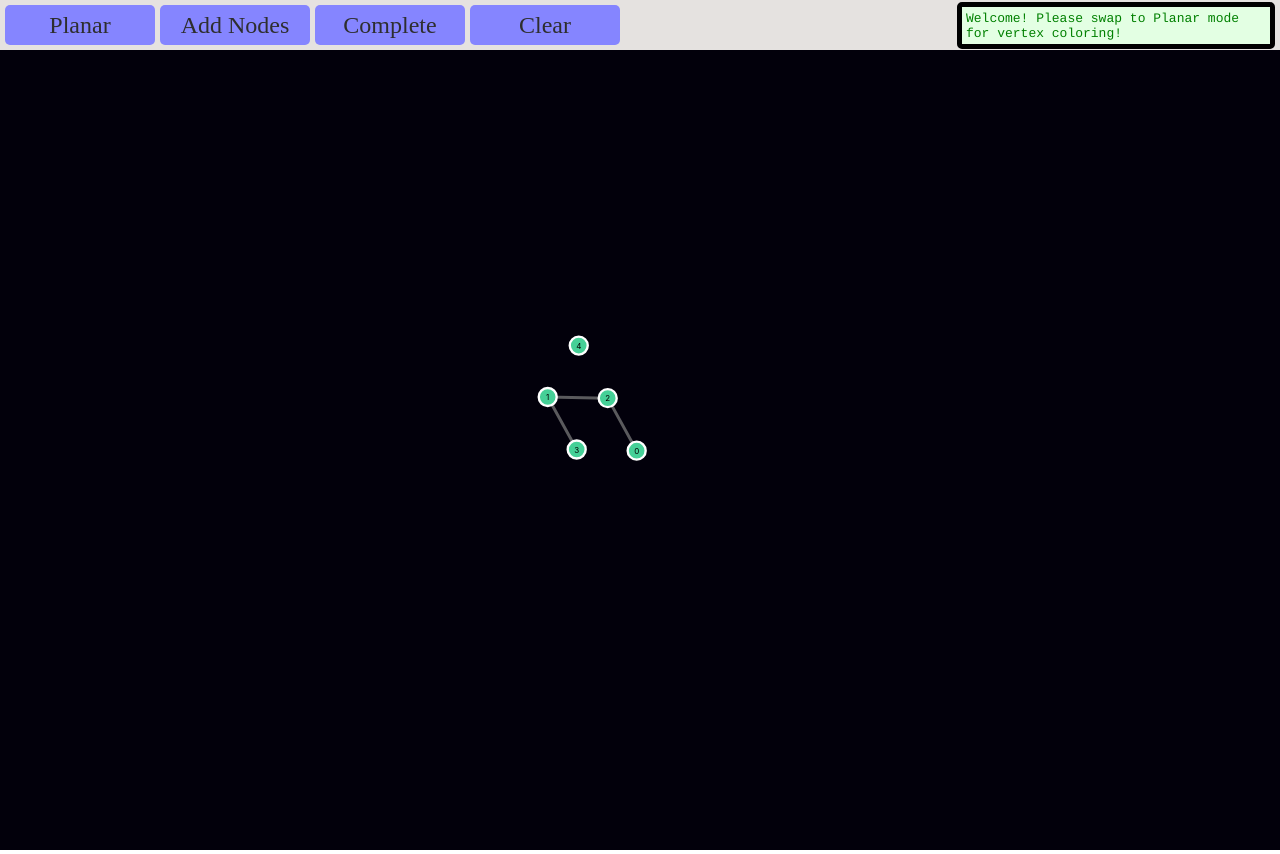
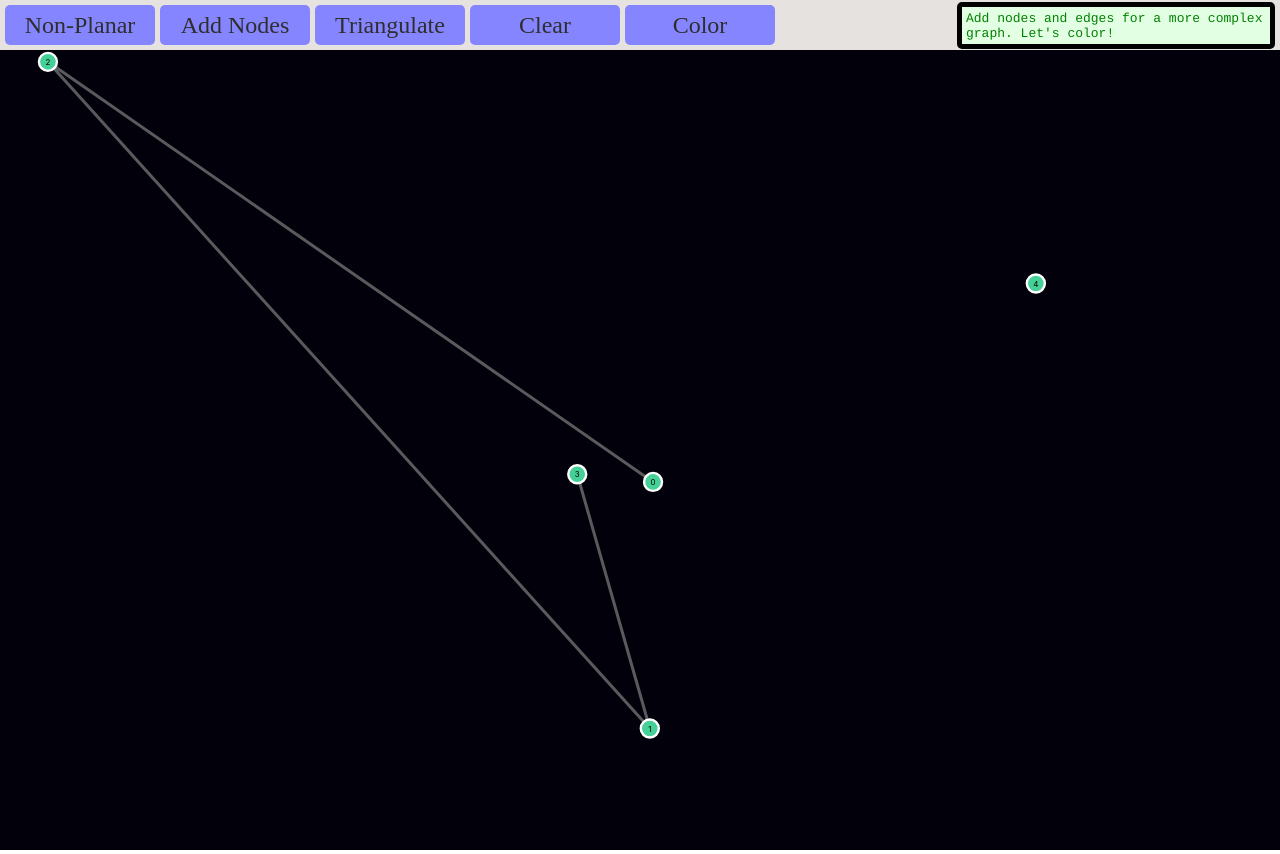
Before and after one commit to NickyDCFP/vertex-coloring-visualizer, a React (Create React App) app: page / in a window 1280 px wide. Built offline with nearby package versions, Linux system fonts and the light colour scheme.

Commit message:
made planarity the default, changed console

```diff
--- a/src/App.js
+++ b/src/App.js
@@ -21,11 +21,11 @@ import { useState, useCallback } from 'react';
 
 const innerHeight = window.innerHeight;
 const innerWidth = window.innerWidth;
-const defaultConsoleMessage = 'Welcome! Please swap to Planar mode for vertex coloring!';
+const defaultConsoleMessage = `Add nodes and edges for a more complex graph. Let's color!`;
 
 
 const App = () => {
-  const [planarity, setPlanarity] = useState(false);
+  const [planarity, setPlanarity] = useState(true);
   const [addNodes, setAddNodes] = useState(false);
   const [triangulate, setTriangulate] = useState(false);
   const [clear, setClear] = useState(false);
@@ -36,9 +36,8 @@ const App = () => {
   const togglePlanarity = () => {
     setPlanarity(!planarity);
     let message;
-    if (!planarity) message = `Planar! Add nodes and triangulate for a more complex graph.
-                              Let's color!`;
-    else message = 'Non-planar!';
+    if (!planarity) message = `Planar!`;
+    else message = 'Non-planar! (Just for fun, no coloring here!)';
     printConsole(message);
   }
   const toggleAddNodes = () => {
```
